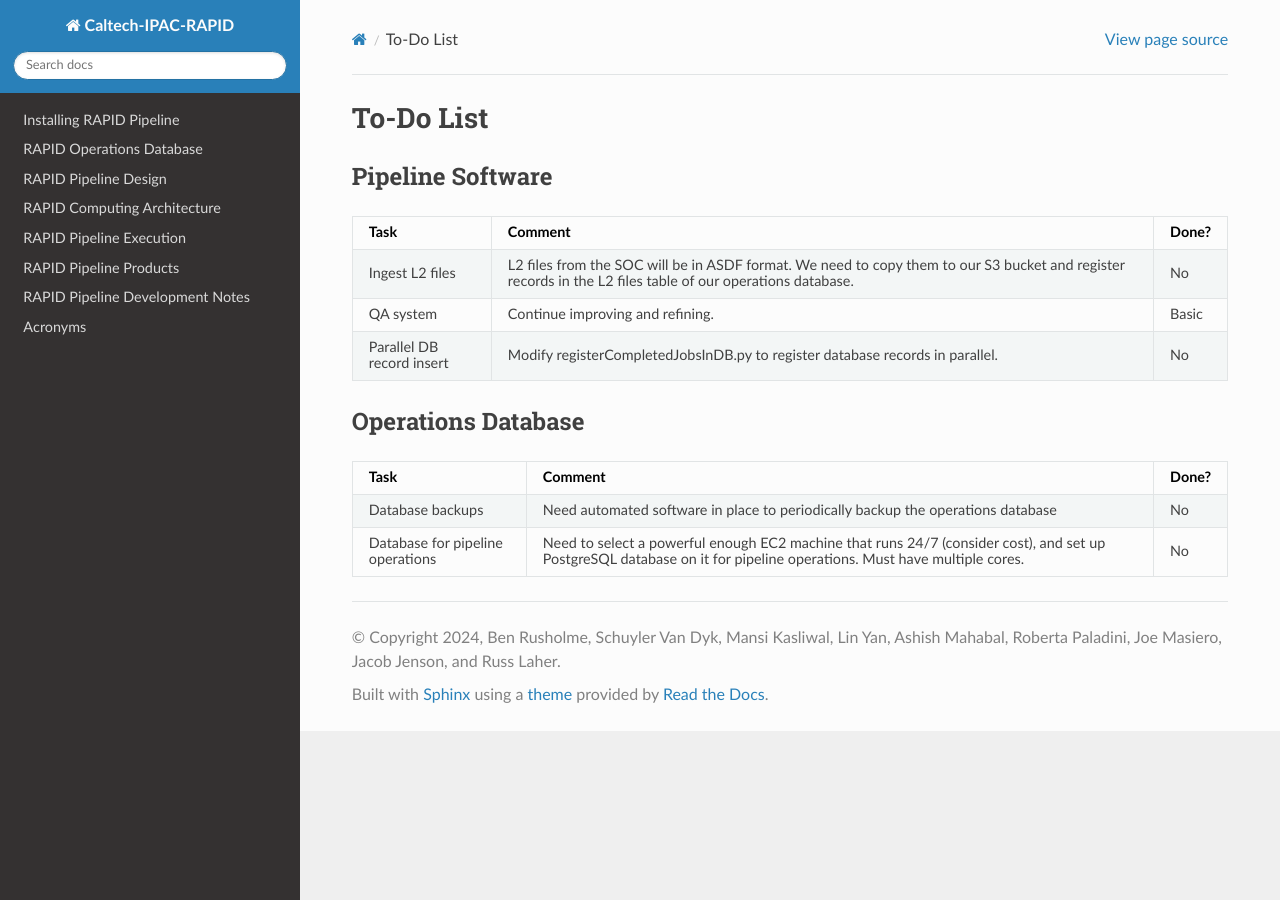
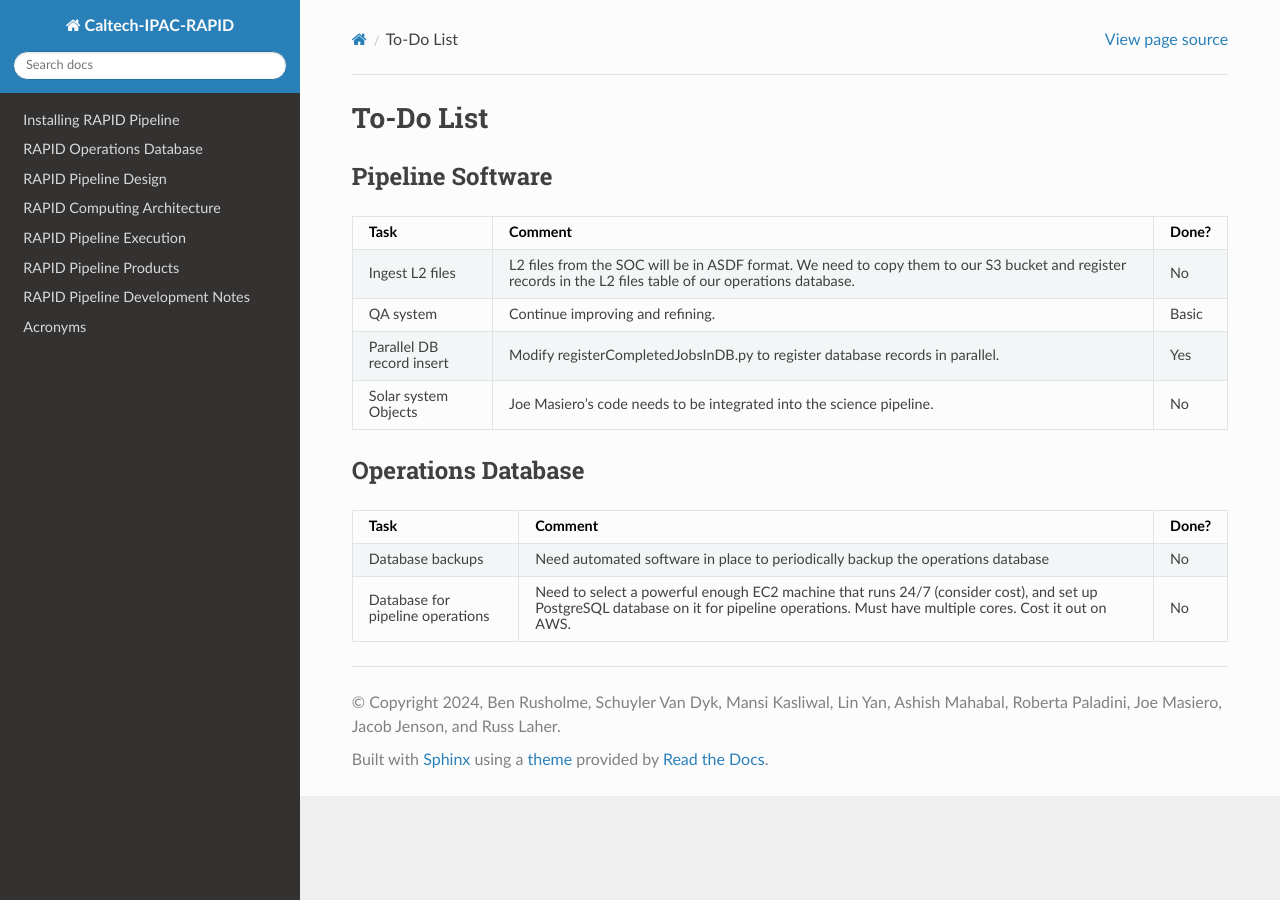
Before and after one commit to Caltech-IPAC/rapid, a Sphinx documentation site: the page built from docs/source/todo/todo_list.rst, in a window 1280 px wide. Built offline with Sphinx 7.4.7 and the Read the Docs theme 3.1.0, drawn with Linux system fonts in a browser that asks for light colours; formulas are drawn with MathJax 3.

Commit message:
Added task.

```diff
--- a/docs/source/todo/todo_list.rst
+++ b/docs/source/todo/todo_list.rst
@@ -14,8 +14,11 @@ Pipeline Software
 +-----------------+----------------------------------------------------------+-------+
 | QA system       | Continue improving and refining.                         | Basic |
 +-----------------+----------------------------------------------------------+-------+
-| Parallel DB     | Modify registerCompletedJobsInDB.py to                   | No    |
+| Parallel DB     | Modify registerCompletedJobsInDB.py to                   | Yes   |
 | record insert   | register database records in parallel.                   |       |
++-----------------+----------------------------------------------------------+-------+
+| Solar system    | Joe Masiero's code needs to be integrated                | No    |
+| Objects         | into the science pipeline.                               |       |
 +-----------------+----------------------------------------------------------+-------+
 
 
@@ -33,4 +36,5 @@ Operations Database
 | Database        | Need to select a powerful enough EC2 machine that runs   | No    |
 | for pipeline    | 24/7 (consider cost), and set up PostgreSQL database on  |       |
 | operations      | it for pipeline operations.  Must have multiple cores.   |       |
+|                 | Cost it out on AWS.                                      |       |
 +-----------------+----------------------------------------------------------+-------+
```
